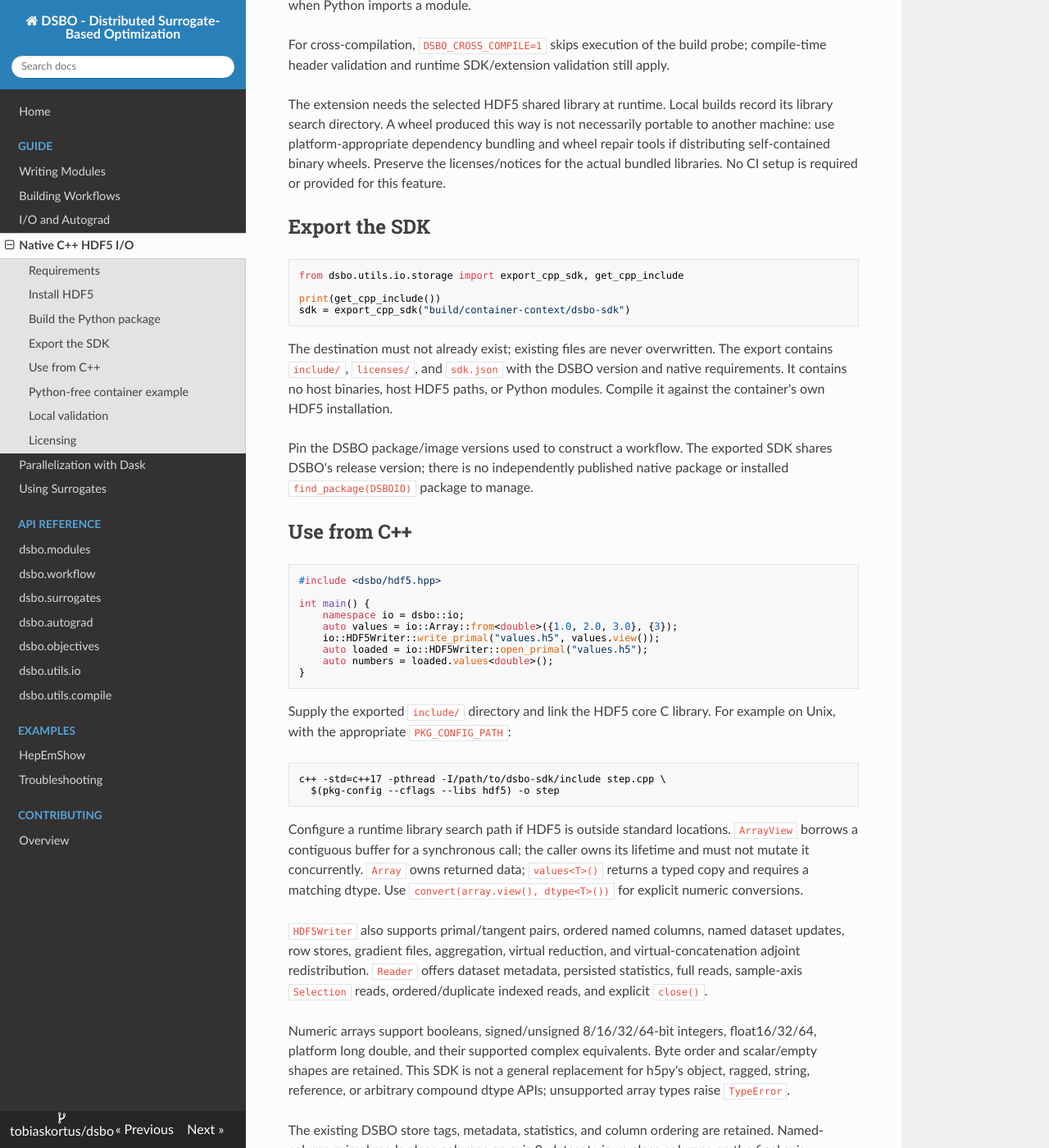
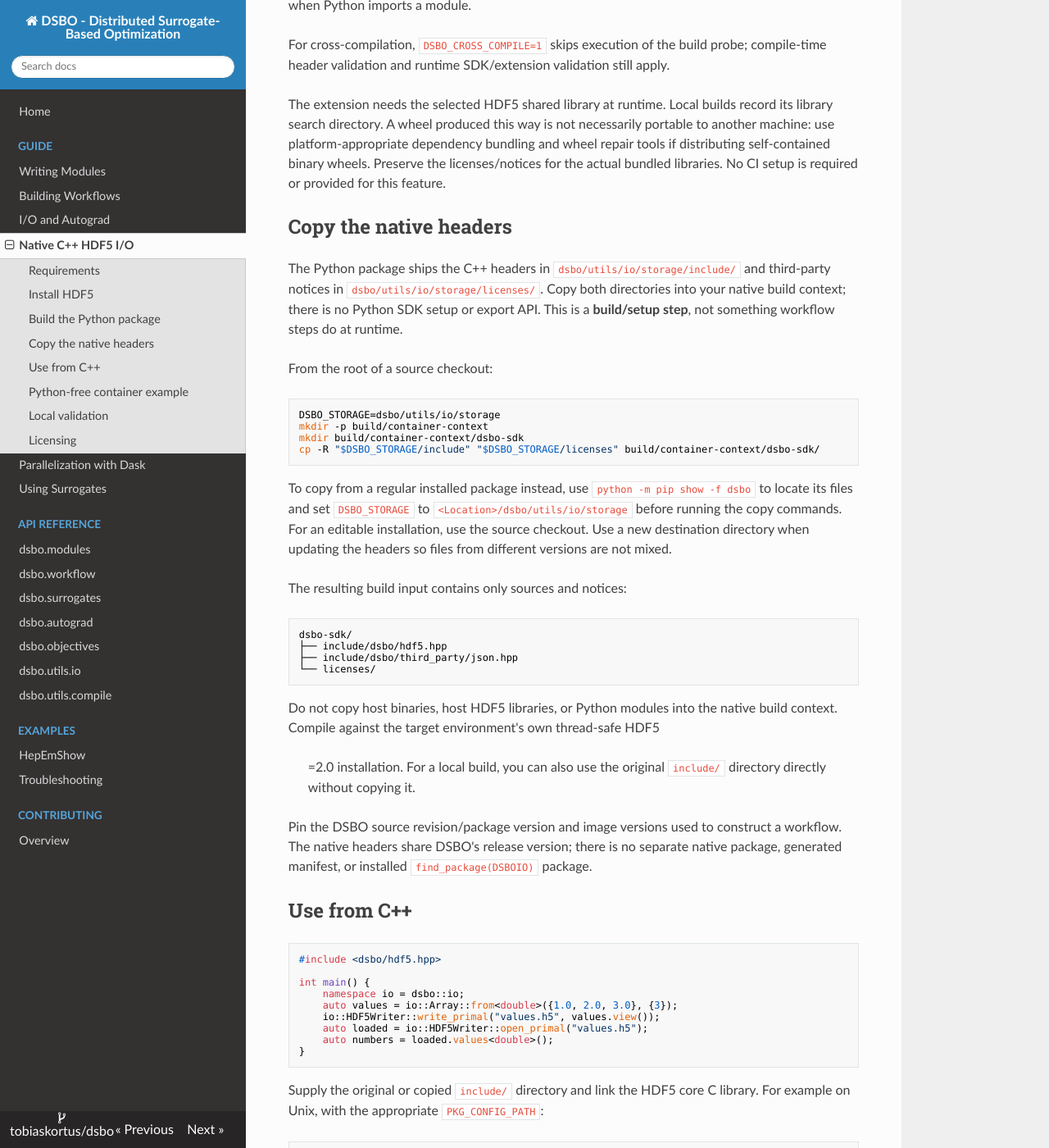
Before and after one commit to tobiaskortus/dsbo, an MkDocs documentation site: the page built from docs/guide/native_io.md, in a window 1280 px wide and 1400 px high, scrolled down 1653 px. Shown: the whole window at 82% size. Built offline with MkDocs 1.6.1, drawn with Linux system fonts in a browser that asks for light colours; nearby versions of some CDN libraries; some of the changed text lies outside the part shown.

Commit message:
Remove sdk.py and change documentation towards manually copying the headers into a C++ codebase

````diff
--- a/docs/guide/native_io.md
+++ b/docs/guide/native_io.md
@@ -83,23 +83,45 @@ wheel repair tools if distributing self-contained binary wheels. Preserve the
 licenses/notices for the actual bundled libraries. No CI setup is required or
 provided for this feature.
 
-## Export the SDK
+## Copy the native headers
 
-```python
-from dsbo.utils.io.storage import export_cpp_sdk, get_cpp_include
+The Python package ships the C++ headers in `dsbo/utils/io/storage/include/`
+and third-party notices in `dsbo/utils/io/storage/licenses/`. Copy both directories
+into your native build context; there is no Python SDK setup or export API.
+This is a **build/setup step**, not something workflow steps do at runtime.
 
-print(get_cpp_include())
-sdk = export_cpp_sdk("build/container-context/dsbo-sdk")
+From the root of a source checkout:
+
+```bash
+DSBO_STORAGE=dsbo/utils/io/storage
+mkdir -p build/container-context
+mkdir build/container-context/dsbo-sdk
+cp -R "$DSBO_STORAGE/include" "$DSBO_STORAGE/licenses" build/container-context/dsbo-sdk/
 ```
 
-The destination must not already exist; existing files are never overwritten.
-The export contains `include/`, `licenses/`, and `sdk.json` with the DSBO version
-and native requirements. It contains no host binaries, host HDF5 paths, or
-Python modules. Compile it against the container's own HDF5 installation.
+To copy from a regular installed package instead, use `python -m pip show -f dsbo`
+to locate its files and set `DSBO_STORAGE` to
+`<Location>/dsbo/utils/io/storage` before running the copy commands. For an
+editable installation, use the source checkout. Use a new destination directory
+when updating the headers so files from different versions are not mixed.
 
-Pin the DSBO package/image versions used to construct a workflow. The exported
-SDK shares DSBO's release version; there is no independently published native
-package or installed `find_package(DSBOIO)` package to manage.
+The resulting build input contains only sources and notices:
+
+```text
+dsbo-sdk/
+├── include/dsbo/hdf5.hpp
+├── include/dsbo/third_party/json.hpp
+└── licenses/
+```
+
+Do not copy host binaries, host HDF5 libraries, or Python modules into the native
+build context. Compile against the target environment's own thread-safe HDF5
+>=2.0 installation. For a local build, you can also use the original `include/`
+directory directly without copying it.
+
+Pin the DSBO source revision/package version and image versions used to construct
+a workflow. The native headers share DSBO's release version; there is no separate
+native package, generated manifest, or installed `find_package(DSBOIO)` package.
 
 ## Use from C++
 
@@ -115,8 +137,8 @@ int main() {
 }
 ```
 
-Supply the exported `include/` directory and link the HDF5 core C library. For
-example on Unix, with the appropriate `PKG_CONFIG_PATH`:
+Supply the original or copied `include/` directory and link the HDF5 core C
+library. For example on Unix, with the appropriate `PKG_CONFIG_PATH`:
 
 ```bash
 c++ -std=c++17 -pthread -I/path/to/dsbo-sdk/include step.cpp \
@@ -150,10 +172,10 @@ and retain the existing compound representation for complex outputs.
 
 ## Python-free container example
 
-Prepare a small Docker build context, from a source checkout and installed DSBO:
+After copying the headers and notices into `build/container-context/dsbo-sdk`
+as above, add the example source and Dockerfile from the checkout:
 
 ```bash
-python -c 'from dsbo.utils.io.storage import export_cpp_sdk; export_cpp_sdk("build/container-context/dsbo-sdk")'
 cp cpp/examples/workflow_step.cpp build/container-context/
 cp examples/cpp_container/Dockerfile build/container-context/
 docker build -t dsbo-native-example:latest build/container-context
@@ -201,9 +223,9 @@ DSBO_TEST_CONTAINER_IMAGE=dsbo-native-example:latest python -m pytest tests/test
 python examples/cpp_container/workflow.py --executable build/native/dsbo_native_step
 ```
 
-The optional native pytest test builds against an **exported SDK**, not the
-checkout's header path. Native tests include multiple translation units,
-concurrent calls, lazy selection, VDS, gradients, and statistics. Python tests
+The optional native pytest test builds against a **manually copied include tree**,
+not the original package header path. Native tests include multiple translation
+units, concurrent calls, lazy selection, VDS, gradients, and statistics. Python tests
 use h5py to inspect the format independently. Container tests verify that Python
 is absent and exchange forward/backward files with the host.
 
@@ -223,7 +245,8 @@ no change to the project's Python build backend is needed.
 
 ## Licensing
 
-Third-party notices accompany the Python package and SDK export. This does not
-choose or change DSBO's license. Maintainer/rightsholder approval is required
+Third-party notices accompany the Python package and must be copied with the
+native headers. This does not choose or change DSBO's license.
+Maintainer/rightsholder approval is required
 before externally redistributing DSBO's native implementation. If redistributing
 HDF5 with additional filters/libraries, include those artifacts' notices too.
````
Also changed, not shown: other parts of docs/guide/native_io.md (+1 -1 lines), README.md (+1 -1 lines), docs/guide/io.md (+1 -1 lines), dsbo/utils/io/storage/licenses/README.md (+2 -2 lines), 5 other files.
